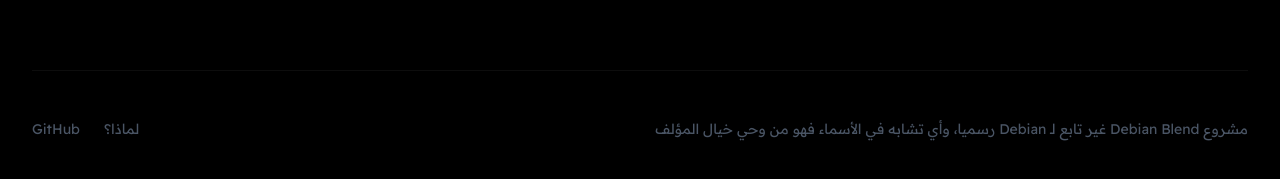
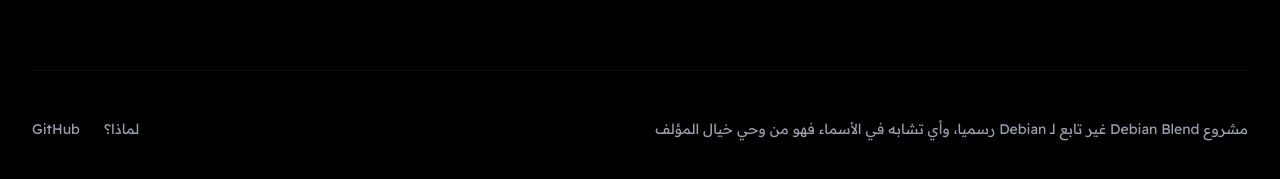
Before and after one commit to ws-rush/debian-blend, a React (Vite) app in the folder page/: page / in a window 1280 px wide. Shown: the part 2688-2867 px from the top of the page. Built offline with nearby package versions, Linux system fonts and the light colour scheme.

Commit message:
fix: djust footer text color from gray-600 to gray-400 with and add robots file.

```diff
--- a/page/src/App.tsx
+++ b/page/src/App.tsx
@@ -180,10 +180,10 @@
 
             </BentoGrid>
 
-            <footer className="max-w-7xl mx-auto mt-32 border-t border-white/5 pt-12 pb-10 flex flex-col md:flex-row justify-between items-center text-gray-600 text-sm">
+            <footer className="max-w-7xl mx-auto mt-32 border-t border-white/5 pt-12 pb-10 flex flex-col md:flex-row justify-between items-center text-gray-400 text-sm">
                <p>مشروع Debian Blend غير تابع لـ Debian رسميا، وأي تشابه في الأسماء فهو من وحي خيال المؤلف</p>
                <div className="flex gap-6 mt-4 md:mt-0">
-                  <a href="#" className="hover:text-white transition-colors">لماذا؟</a>
+                  <a href="https://wusaby.com/posts/debian-blend" className="hover:text-white transition-colors">لماذا؟</a>
                   <a href="https://github.com/ws-rush/debian-blend" className="hover:text-white transition-colors">GitHub</a>
                </div>
             </footer>
```
Also changed, not shown: page/public/robots.txt (added).
